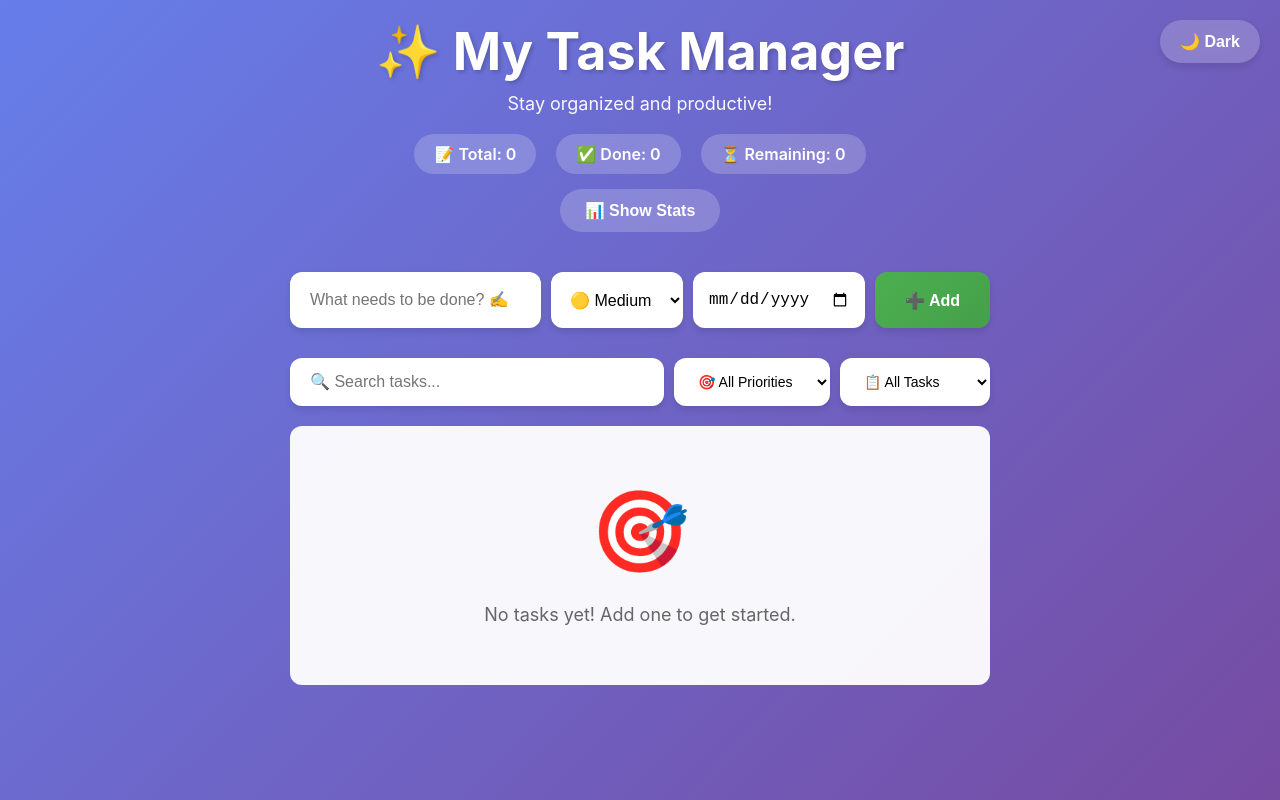
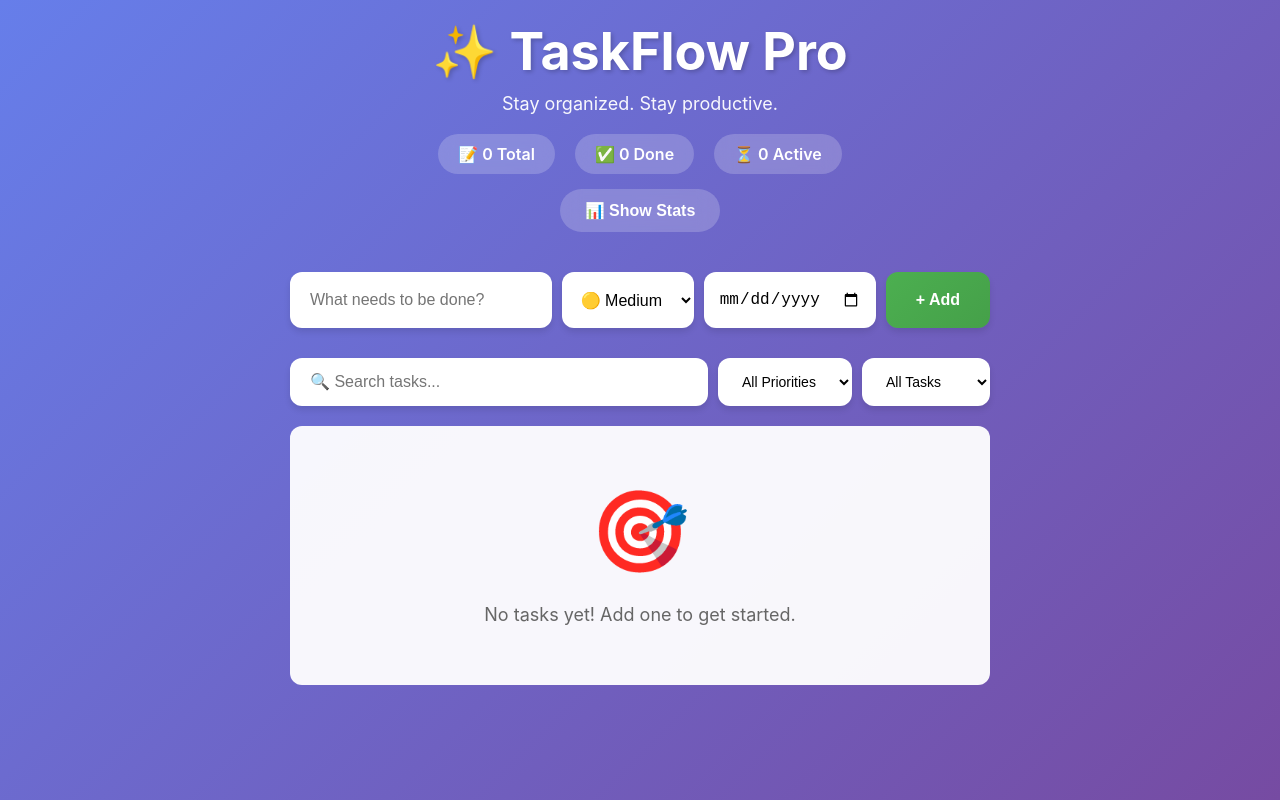
Before and after one commit to Emonize/task-manager, a React (Create React App) app: page / in a window 1280 px wide. Built offline with nearby package versions, Linux system fonts and the light colour scheme.

Commit message:
Modern black theme with all features

```diff
--- a/package.json
+++ b/package.json
@@ -7,6 +7,7 @@
     "@testing-library/jest-dom": "^6.9.1",
     "@testing-library/react": "^16.3.0",
     "@testing-library/user-event": "^13.5.0",
+    "firebase": "^12.6.0",
     "react": "^19.2.0",
     "react-dom": "^19.2.0",
     "react-scripts": "5.0.1",
--- a/src/App.css
+++ b/src/App.css
@@ -715,3 +715,34 @@ h1 {
   color: #ff6b6b !important;
   font-weight: 700;
 }
+/* Loading State */
+.loading {
+  display: flex;
+  flex-direction: column;
+  align-items: center;
+  justify-content: center;
+  min-height: 100vh;
+  text-align: center;
+}
+
+.loading-icon {
+  font-size: 60px;
+  animation: pulse 1.5s ease-in-out infinite;
+}
+
+.loading p {
+  margin-top: 20px;
+  color: rgba(255, 255, 255, 0.7);
+  font-size: 18px;
+}
+
+@keyframes pulse {
+  0%, 100% {
+    transform: scale(1);
+    opacity: 1;
+  }
+  50% {
+    transform: scale(1.2);
+    opacity: 0.7;
+  }
+}
--- a/src/App.js
+++ b/src/App.js
@@ -16,16 +16,11 @@ function App() {
   const [searchTerm, setSearchTerm] = useState('');
   const [filterPriority, setFilterPriority] = useState('all');
   const [filterStatus, setFilterStatus] = useState('all');
-  const [darkMode, setDarkMode] = useState(() => {
-    const savedMode = localStorage.getItem('darkMode');
-    return savedMode === 'true';
-  });
   const [showStats, setShowStats] = useState(false);
 
-  const toggleDarkMode = () => {
-    const newMode = !darkMode;
-    setDarkMode(newMode);
-    localStorage.setItem('darkMode', newMode.toString());
+  const saveTasks = (newTasks) => {
+    setTasks(newTasks);
+    localStorage.setItem('myTasks', JSON.stringify(newTasks));
   };
 
   const addTask = () => {
@@ -37,9 +32,7 @@ function App() {
         priority: priority,
         dueDate: dueDate
       };
-      const newTasks = [...tasks, newTask];
-      setTasks(newTasks);
-      localStorage.setItem('myTasks', JSON.stringify(newTasks));
+      saveTasks([...tasks, newTask]);
       setInputValue('');
       setDueDate('');
     }
@@ -49,14 +42,12 @@ function App() {
     const newTasks = tasks.map(task =>
       task.id === id ? { ...task, completed: !task.completed } : task
     );
-    setTasks(newTasks);
-    localStorage.setItem('myTasks', JSON.stringify(newTasks));
+    saveTasks(newTasks);
   };
 
   const deleteTask = (id) => {
     const newTasks = tasks.filter(task => task.id !== id);
-    setTasks(newTasks);
-    localStorage.setItem('myTasks', JSON.stringify(newTasks));
+    saveTasks(newTasks);
   };
 
   const startEditing = (task) => {
@@ -75,8 +66,7 @@ function App() {
         dueDate: editDueDate
       } : task
     );
-    setTasks(newTasks);
-    localStorage.setItem('myTasks', JSON.stringify(newTasks));
+    saveTasks(newTasks);
     setEditingId(null);
     setEditText('');
     setEditPriority('medium');
@@ -100,7 +90,6 @@ function App() {
     return matchesSearch && matchesPriority && matchesStatus;
   });
 
-  // Statistics calculations
   const completedCount = tasks.filter(task => task.completed).length;
   const activeCount = tasks.length - completedCount;
   const completionRate = tasks.length > 0 ? Math.round((completedCount / tasks.length) * 100) : 0;
@@ -113,23 +102,18 @@ function App() {
   const mediumPriorityCompleted = tasks.filter(task => (task.priority === 'medium' || !task.priority) && task.completed).length;
   const lowPriorityCompleted = tasks.filter(task => task.priority === 'low' && task.completed).length;
 
-  // Overdue tasks
   const today = new Date().toISOString().split('T')[0];
   const overdueTasks = tasks.filter(task => task.dueDate && task.dueDate < today && !task.completed);
 
   return (
-    <div className={`App ${darkMode ? 'dark-mode' : ''}`}>
-      <button onClick={toggleDarkMode} className="theme-toggle">
-        {darkMode ? '☀️ Light' : '🌙 Dark'}
-      </button>
-
+    <div className="App">
       <div className="header">
-        <h1>✨ My Task Manager</h1>
-        <p className="subtitle">Stay organized and productive!</p>
+        <h1>✨ TaskFlow Pro</h1>
+        <p className="subtitle">Stay organized. Stay productive.</p>
         <div className="stats">
-          <span className="stat-item">📝 Total: {tasks.length}</span>
-          <span className="stat-item">✅ Done: {completedCount}</span>
-          <span className="stat-item">⏳ Remaining: {activeCount}</span>
+          <span className="stat-item">📝 {tasks.length} Total</span>
+          <span className="stat-item">✅ {completedCount} Done</span>
+          <span className="stat-item">⏳ {activeCount} Active</span>
         </div>
         <button onClick={() => setShowStats(!showStats)} className="stats-toggle">
           {showStats ? '📋 Hide Stats' : '📊 Show Stats'}
@@ -147,31 +131,28 @@ function App() {
           </div>
 
           <div className="stats-grid">
-            <div className="stats-card priority-card">
-              <h3>🔴 High Priority</h3>
+            <div className="stats-card priority-card high">
+              <h3>🔴 High</h3>
               <div className="priority-stats">
                 <span className="big-number">{highPriorityCount}</span>
-                <span className="small-text">tasks</span>
               </div>
-              <p>{highPriorityCompleted} completed</p>
+              <p>{highPriorityCompleted} done</p>
             </div>
 
-            <div className="stats-card priority-card">
-              <h3>🟡 Medium Priority</h3>
+            <div className="stats-card priority-card medium">
+              <h3>🟡 Medium</h3>
               <div className="priority-stats">
                 <span className="big-number">{mediumPriorityCount}</span>
-                <span className="small-text">tasks</span>
               </div>
-              <p>{mediumPriorityCompleted} completed</p>
+              <p>{mediumPriorityCompleted} done</p>
             </div>
 
-            <div className="stats-card priority-card">
-              <h3>🟢 Low Priority</h3>
+            <div className="stats-card priority-card low">
+              <h3>🟢 Low</h3>
               <div className="priority-stats">
                 <span className="big-number">{lowPriorityCount}</span>
-                <span className="small-text">tasks</span>
               </div>
-              <p>{lowPriorityCompleted} completed</p>
+              <p>{lowPriorityCompleted} done</p>
             </div>
           </div>
 
@@ -181,9 +162,7 @@ function App() {
               <p className="overdue-count">{overdueTasks.length} task{overdueTasks.length > 1 ? 's' : ''} overdue!</p>
               <ul className="overdue-list">
                 {overdueTasks.map(task => (
-                  <li key={task.id}>
-                    {task.text} (Due: {task.dueDate})
-                  </li>
+                  <li key={task.id}>{task.text} (Due: {task.dueDate})</li>
                 ))}
               </ul>
             </div>
@@ -197,7 +176,7 @@ function App() {
           value={inputValue}
           onChange={(e) => setInputValue(e.target.value)}
           onKeyPress={(e) => e.key === 'Enter' && addTask()}
-          placeholder="What needs to be done? ✍️"
+          placeholder="What needs to be done?"
           className="task-input"
         />
         <select
@@ -215,7 +194,7 @@ function App() {
           onChange={(e) => setDueDate(e.target.value)}
           className="date-input"
         />
-        <button onClick={addTask} className="add-button">➕ Add</button>
+        <button onClick={addTask} className="add-button">+ Add</button>
       </div>
 
       <div className="search-filter-container">
@@ -231,7 +210,7 @@ function App() {
           onChange={(e) => setFilterPriority(e.target.value)}
           className="filter-select"
         >
-          <option value="all">🎯 All Priorities</option>
+          <option value="all">All Priorities</option>
           <option value="high">🔴 High</option>
           <option value="medium">🟡 Medium</option>
           <option value="low">🟢 Low</option>
@@ -241,9 +220,9 @@ function App() {
           onChange={(e) => setFilterStatus(e.target.value)}
           className="filter-select"
         >
-          <option value="all">📋 All Tasks</option>
-          <option value="active">⏳ Active</option>
-          <option value="completed">✅ Completed</option>
+          <option value="all">All Tasks</option>
+          <option value="active">Active</option>
+          <option value="completed">Completed</option>
         </select>
       </div>
 
@@ -256,7 +235,7 @@ function App() {
         ) : filteredTasks.length === 0 ? (
           <div className="empty-state">
             <div className="empty-icon">🔍</div>
-            <p>No tasks match your search or filters.</p>
+            <p>No tasks match your filters.</p>
           </div>
         ) : (
           filteredTasks.map((task) => (
```
Also changed, not shown: 1 other file (tests, documents, lock files or other folders).
